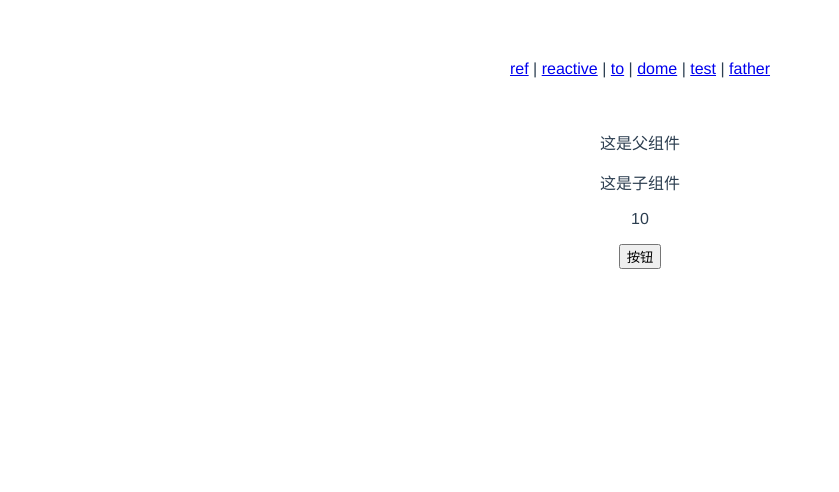
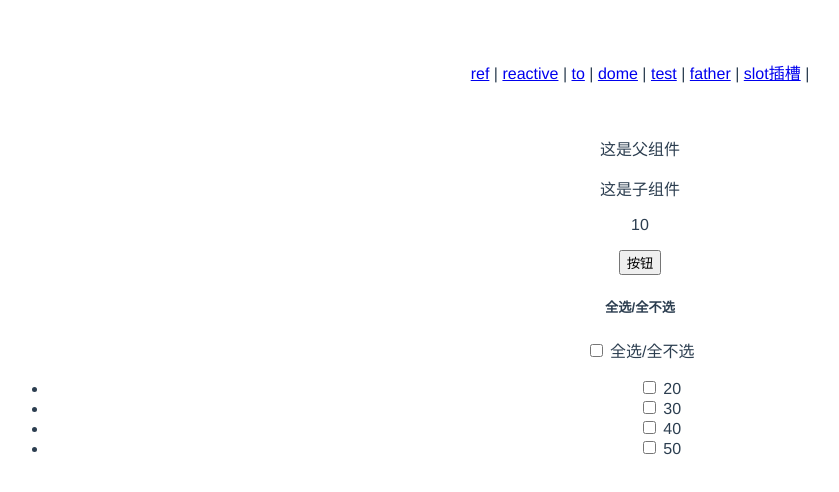
Before and after one commit to CoverGentle/vite-vue3-Ts-pina, a Vue app: page /father in a window 1280 px wide. Shown: the top 492 px of the page, without its empty margins (0-839 px from the left). Built offline with nearby package versions, Linux system fonts and the light colour scheme.

Commit message:
插槽、匿名插槽&&具名插槽、插槽案例、插槽作用域、v-model父子组件传值、

```diff
--- a/src/App.vue
+++ b/src/App.vue
@@ -5,7 +5,8 @@
   <router-link to='/to'>to</router-link> |
   <router-link to='/dome'>dome</router-link> |
   <router-link to='/test'>test</router-link> |
-  <router-link to='/father'>father</router-link>
+  <router-link to='/father'>father</router-link> |
+  <router-link to='/slot'>slot插槽</router-link> |
   <br>
   <br>
   <br>
--- a/src/router/index.ts
+++ b/src/router/index.ts
@@ -60,6 +60,15 @@ const routes:Array<RouteRecordRaw>=[
     },
     component: () => import('../views/dome/father.vue')
   },
+  {
+    path: '/slot',
+    name: 'slotPage',
+    meta: {
+        title: '插槽',
+        // keepAlive: true,
+    },
+    component: () => import('../views/dome/slotModule.vue')
+  },
 ]
 const router = createRouter({
   history: createWebHistory(),
--- /dev/null
+++ b/src/views/dome/children/domeChild.vue
@@ -0,0 +1,29 @@
+
+<template>
+  <p>{{num}}</p>
+  <button @click="handleClick">num</button>
+</template>
+
+<script setup lang='ts'>
+  let props = defineProps({
+    num:{
+      type:Number,
+      default:90
+    }
+  })
+  const emit = defineEmits<{
+  //  (event: 'change'): void
+  // update:固定写法，后面的变量是父子组件中v-model:后面的这个变量
+   (event: 'update:num', n: number): void
+  }>()
+  let n = props.num
+  const handleClick= () =>{
+    n++
+    emit('update:num',n)
+  }
+
+</script>
+
+<style lang='less' scoped>
+
+</style>
--- /dev/null
+++ b/src/views/dome/children/slotChild.vue
@@ -0,0 +1,45 @@
+<template>
+  <slot name="link" title="哈哈"></slot>
+  <p>{{str}}</p>
+  <slot name="btn" :text="text"></slot>
+  <br>
+  <br>
+  <br>
+  <br>
+  <br>
+  <div>
+    <table>
+    <tr>
+      <th>姓名</th>
+      <th>年龄</th>
+      <th>操作</th>
+    </tr>
+    <tr v-for="item,index in arr2" :key="index">
+      <td>{{item.name}}</td>
+      <td>{{item.age}}</td>
+      <td>
+        <slot name="btns" :index="index"></slot>
+      </td>
+    </tr>
+  </table>
+  </div>
+</template>
+
+<script setup lang='ts'>
+import { reactive, ref } from 'vue';
+let str = ref('匿名插槽和具名插槽和插槽作用域')
+let text = ref('插槽作用域')
+let props = defineProps({
+  arrList:{
+    type:Array,
+    default:[]
+  }
+})
+let arr2 = props.arrList as UserType[]
+</script>
+
+<style scoped>
+  table{border-collapse: collapse; margin: 0 auto;}
+  table,th,td{border: 1px solid #000;}
+  th,td{padding: 10px;}
+</style>
--- a/src/views/dome/dome.vue
+++ b/src/views/dome/dome.vue
@@ -4,12 +4,18 @@
     <p>-----------</p>
     <p>{{man.name}}</p>
     <button @click="HandleClick">botton</button>
-
+    <br>
+    <br>
+    <br>
+    <!-- 使用v-model用来父子组件之间传值 -->
+    <dome-child-vue v-model:num="num"></dome-child-vue>
   </div>
 </template>
 
 <script setup lang="ts">
 import {onUpdated,onBeforeMount, onBeforeUpdate, onMounted,onBeforeUnmount,onUnmounted,ref,Ref,reactive } from 'vue'
+import domeChildVue from './children/domeChild.vue';
+  let num = ref(40)
   const str:Ref<string> = ref('小明')
   let divStr = ref()
   interface Person{
--- a/src/views/dome/father.vue
+++ b/src/views/dome/father.vue
@@ -2,17 +2,18 @@
   <div>
     <p>这是父组件</p>
     <example-vue :num="num" @fn="changeNum"></example-vue>
+    <task1-vue></task1-vue>
   </div>
 </template>
 
 <script setup lang='ts'>
 import exampleVue from './children/example.vue';
+import task1Vue from './task/task1.vue';
 import { ref } from 'vue';
 
   let num = ref(10)
   const changeNum = (val: string)=>{
     console.log(val);
-
     num.value++
   }
 </script>
--- /dev/null
+++ b/src/views/dome/slotModule.vue
@@ -0,0 +1,49 @@
+<template>
+  <div>
+    <slot-child-vue :arrList="list.arr">
+      <!-- <template v-slot:btn></template> -->
+      <template #btn="scope">
+        <button>按钮事件、{{scope.text}}</button>
+      </template>
+      <template #link="scope">
+      <!-- scope这个对象自定义的，但是一般都叫scope
+        scope专门收集所对应的子组件内部slot标签上的标签属性，
+        作为自己的属性
+      -->
+        <a href="http://">a标签,{{scope.title}}</a>
+      </template>
+      <!-- 插槽作用域：在父组件中的子组件标签内部，获取子组件的数据 -->\
+      <template #btns="scope">
+        <button @click="handleClick(scope.index)">编辑</button>
+      </template>
+    </slot-child-vue>
+    <slot-child-vue :arrList="list.arr">
+      <template #btns>
+        <button>编辑</button>
+        <button>删除</button>
+      </template>
+    </slot-child-vue>
+  </div>
+</template>
+
+<script setup lang='ts'>
+import slotChildVue from './children/slotChild.vue';
+import { reactive, ref } from 'vue';
+let list = reactive({
+  arr:[{
+    name:'小明',
+    age:11
+  },{
+    name:'小红',
+    age:12
+  }]
+})
+const handleClick = (index:number) =>{
+  console.log("点击编辑",index);
+  console.log(list.arr[index]);
+}
+</script>
+
+<style lang='less' scoped>
+
+</style>
--- /dev/null
+++ b/src/views/dome/task/task1.vue
@@ -0,0 +1,44 @@
+<template>
+  <h5>全选/全不选</h5>
+  <div>
+      <input type="checkbox" v-model="checkAll" /> 全选/全不选
+
+      <ul>
+        <li v-for="item,index in list" :key="index">
+          <input type="checkbox" v-model="checked[index]"> {{item}}
+        </li>
+      </ul>
+  </div>
+</template>
+
+<script setup lang='ts'>
+import { computed } from '@vue/reactivity';
+import { reactive, toRefs } from 'vue';
+
+let listCheckBox = reactive({
+  list:[20,30,40,50],
+  checked:[false,false,false,false]
+})
+let {list,checked} = toRefs(listCheckBox)
+
+let checkAll = computed({
+  get(){
+    // checkAll受checked这个数组影响
+    // checked包含有一个fasle,就应该返回false
+    return !listCheckBox.checked.includes(false)
+  },
+  set(newVal){
+    console.log("checkAll发生改变的时候触发",newVal);
+    console.log(listCheckBox.checked.map(()=>newVal));
+    // 把checked所有值都变成newVal
+    listCheckBox.checked = listCheckBox.checked.map(()=>newVal)
+
+
+    console.log(listCheckBox.checked);
+  }
+})
+</script>
+
+<style lang='less' scoped>
+
+</style>
--- /dev/null
+++ b/types/types.d.ts
@@ -0,0 +1,4 @@
+interface UserType{
+  name:string,
+  age:number
+}
```
Also changed, not shown: tsconfig.json (+7 -1 lines), vite.config.ts (+7 -4 lines), 2 other files (tests, documents, lock files or other folders).
